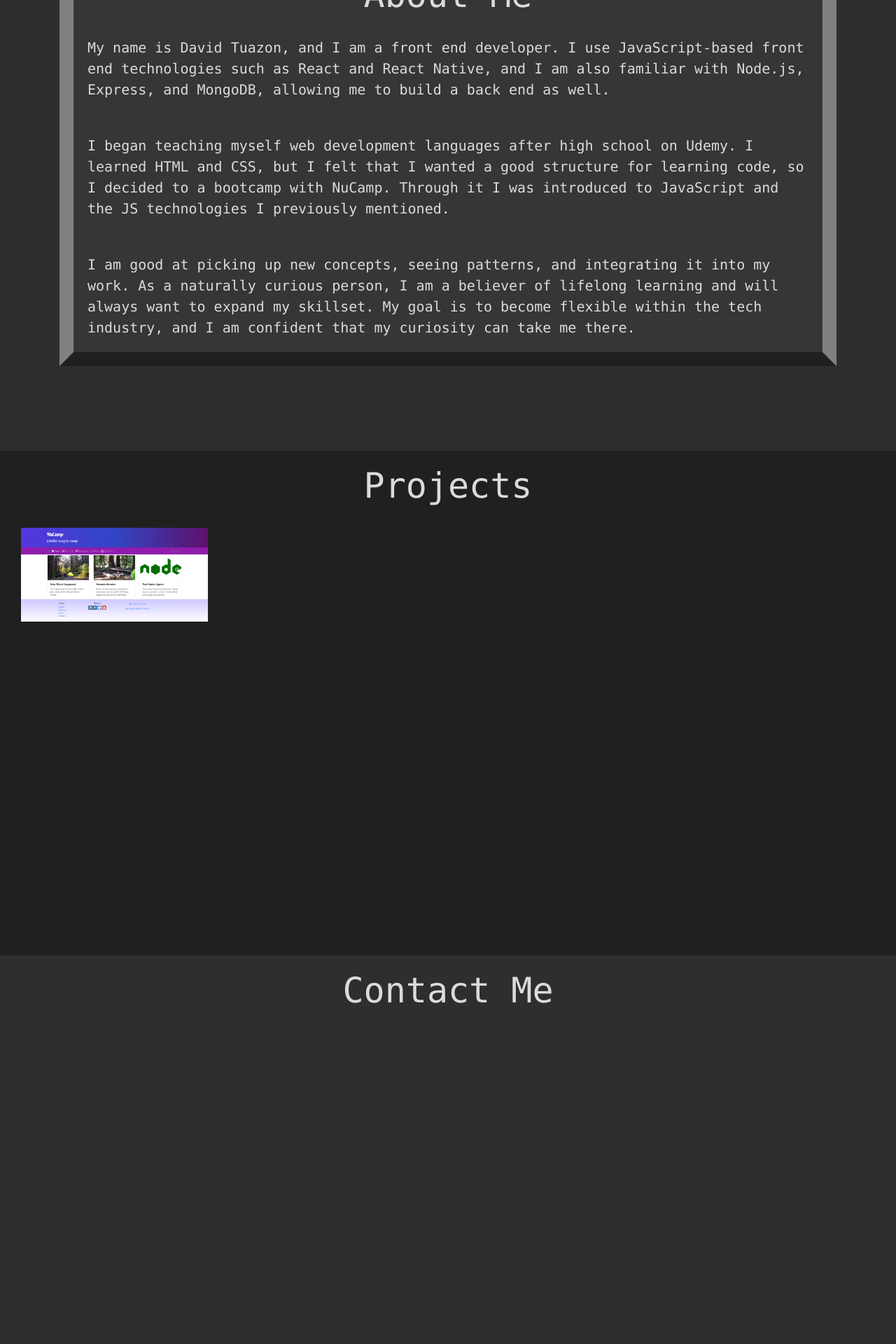
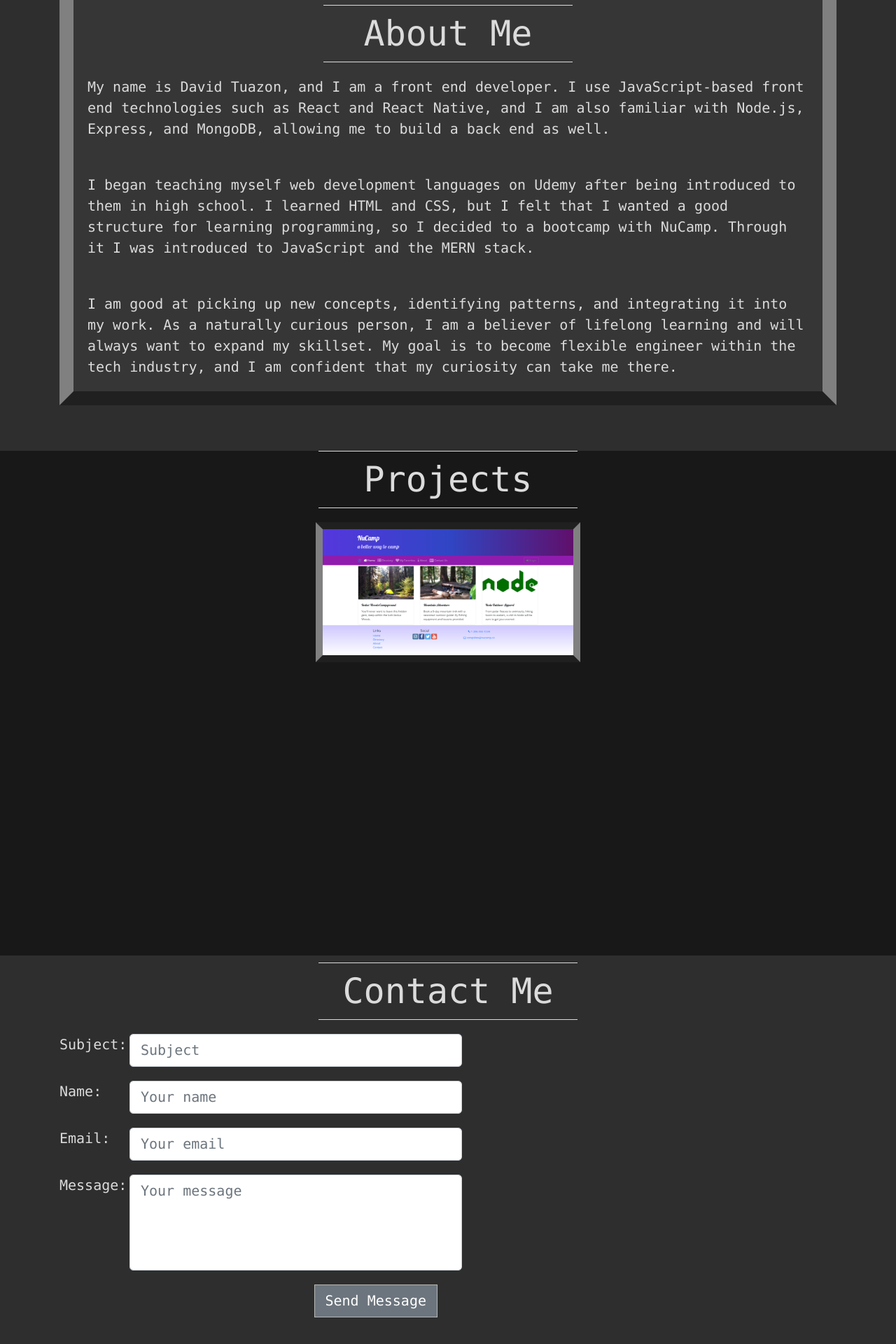
Before and after one commit to dvtuazon/portfoliowebsite, a React (Create React App) app: page /about in a window 1280 px wide. Shown: the part 874-2794 px from the top of the page at 70% size. Built offline with nearby package versions, Linux system fonts and the light colour scheme.

Commit message:
functioning contact form

```diff
--- a/package.json
+++ b/package.json
@@ -5,6 +5,7 @@
   "dependencies": {
     "bootstrap": "4.5.2",
     "bootstrap-social": "5.1.1",
+    "emailjs-com": "^2.6.4",
     "font-awesome": "4.7.0",
     "prop-types": "15.7.2",
     "react": "^16.13.1",
--- a/src/App.css
+++ b/src/App.css
@@ -130,7 +130,7 @@ body {
 }
 
 .dark-bg {
-  background-color:rgb(32, 32, 32);
+  background-color:rgb(24, 24, 24);
 }
 
 .big-text {
@@ -156,6 +156,18 @@ body {
 }
 
 .container-2 {
+  min-height: calc(100vh - 89px);
+  display: -webkit-box;
+  display: -webkit-flex;
+  display: -ms-flexbox;
+  display: flex;
+  -webkit-box-align: center;
+  -webkit-align-items: center;
+  -ms-flex-align: center;
+  align-items: center;
+}
+
+.container-3 {
   min-height: calc(100vh - 79px);
 }
 
@@ -189,12 +201,29 @@ body {
 }
 
 .title {
-  padding: 20px;
+  padding-top: 10px;
+  padding-bottom: 10px;
+  margin-top: 10px;
+  margin-bottom: 20px;
+  border-top: rgb(219, 219, 219) solid 1px;
+  border-bottom: rgb(219, 219, 219) solid 1px;
 }
 
-.center {
-  display: flex;
-  flex-direction: column;
-  justify-content: center;
-  align-items: center;
+textarea {
+  resize: none;
 }
+
+.project-pic {
+  border: 10px solid;
+  border-color: rgb(32, 32, 32) rgb(128, 128, 128);
+  transition: ease-in-out .2s all;
+}
+
+.project-pic:hover {
+  transform: scale(1.2);
+}
+
+.contact-bg {
+  background-image: url(speech-bubble.png);
+  background-repeat: no-repeat;
+}
--- a/src/components/AboutComponent.js
+++ b/src/components/AboutComponent.js
@@ -7,8 +7,8 @@ function About() {
     return (
         <Element id="about">
             <Container className="container-2">
-                <div className="home-text center">
-                    <h1 className="title text-center">About Me</h1>
+                <div className="home-text">
+                    <h1 className="title col-xs-12 col-md-4 offset-md-4 text-center">About Me</h1>
                     <p className="mx-3">
                         My name is David Tuazon, and I am a front end developer. I
                         use JavaScript-based front end technologies such as React and React
@@ -17,17 +17,17 @@ function About() {
                         </p>
                     <br />
                     <p className="mx-3">
-                        I began teaching myself web development languages after high school
-                        on Udemy. I learned HTML and CSS, but I felt that I wanted a good structure
-                        for learning code, so I decided to a bootcamp with NuCamp.
-                        Through it I was introduced to JavaScript and the JS technologies I
-                        previously mentioned.
+                        I began teaching myself web development languages on Udemy after being
+                        introduced to them in high school. I learned HTML and CSS, but I felt
+                        that I wanted a good structure for learning programming, so I decided
+                        to a bootcamp with NuCamp. Through it I was introduced to JavaScript
+                        and the MERN stack.
                         </p>
                     <br />
                     <p className="mx-3">
-                        I am good at picking up new concepts, seeing patterns, and integrating it
+                        I am good at picking up new concepts, identifying patterns, and integrating it
                         into my work. As a naturally curious person, I am a believer of lifelong learning
-                        and will always want to expand my skillset. My goal is to become flexible
+                        and will always want to expand my skillset. My goal is to become flexible engineer
                         within the tech industry, and I am confident that my curiosity can
                         take me there.
                     </p>
--- a/src/components/ContactComponent.js
+++ b/src/components/ContactComponent.js
@@ -1,14 +1,51 @@
 import React, { useState } from 'react';
-import { Container, Row, Col, Breadcrumb, BreadcrumbItem, Button } from 'reactstrap';
+import { Container, Row, Col, Breadcrumb, BreadcrumbItem, Button,
+    Form, FormGroup, Label, Input, FormText } from 'reactstrap';
 import { Link } from 'react-router-dom';
 import * as Scroll from 'react-scroll';
 import { Element } from 'react-scroll';
+import emailjs from 'emailjs-com';
+import { nominalTypeHack } from 'prop-types';
 
 function Contact() {
+
+    function sendEmail(e) {
+        e.preventDefault();
+
+        emailjs.sendForm('service_2pk891g', 'template_vpj3i8f', e.target, 'user_UknWbXIUmDpP0zlmK3bJu')
+            .then((result) => {
+                console.log(result.text);
+            }, (error) => {
+                console.log(error.text);
+            });
+            e.target.reset();
+    }
+
     return (
         <Element id="contact">
-            <Container className="container-2 text-center">
-                <h1 className="title">Contact Me</h1>
+            <Container className="container-3 text-center">
+                <h1 className="title col-xs-12 col-md-4 offset-md-4">Contact Me</h1>
+                <Form onSubmit={sendEmail}>
+                    <FormGroup className="row my-3">
+                        <Label for="subject" className="col-xs-12 col-md-1 text-left">Subject:</Label>
+                        <Input type="text" name="subject" id="subject" className="col-xs-12 col-md-5 mx-3" placeholder="Subject" />
+                    </FormGroup>
+                    <FormGroup className="row my-3">
+                        <Label for="name" className="col-xs-12 col-md-1 text-left">Name:</Label>
+                        <Input type="text" name="name" id="name" className="col-xs-12 col-md-5 mx-3" placeholder="Your name" />
+                    </FormGroup>
+                    <FormGroup className="row my-3">
+                        <Label for="email" className="col-xs-12 col-md-1 text-left">Email:</Label>
+                        <Input type="email" name="email" id="email" className="col-xs-12 col-md-5 mx-3" placeholder="Your email" />
+                    </FormGroup>
+                    <FormGroup className="row my-3">
+                        <Label for="message" className="col-xs-12 col-md-1 text-left">Message:</Label>
+                        <Input type="textarea" rows="4" name="message" id="message" className="col-xs-12 col-md-5 mx-3" placeholder="Your message" />
+                    </FormGroup>
+                    <div className="col-xs-12 col-md-6 text-right">
+                        <Button type="submit">Send Message</Button>
+                    </div>
+                </Form>
             </Container>
         </Element>
     )
--- a/src/components/HeaderComponent.js
+++ b/src/components/HeaderComponent.js
@@ -1,7 +1,8 @@
 import React, { useState, useRef } from 'react';
 import { Container, Row, Col } from 'reactstrap';
 import { Nav, Navbar, NavbarBrand, NavLink, NavbarToggler, Collapse, NavItem, Jumbotron } from 'reactstrap';
-import { Link } from 'react-scroll';
+import * as Scroll from 'react-scroll';
+import { Link, animateScroll as scroll, scrollSpy, scroller } from 'react-scroll';
 
 function Header() {
     const [isOpen, setIsOpen] = useState(false);
@@ -9,6 +10,10 @@ function Header() {
     const toggleNavbar = () => setIsOpen(!isOpen);
 
     const closeNav = () => setIsOpen(false);
+
+    const scroll = Scroll.animateScroll;
+
+    const scrollToTop = () => scroll.scrollToTop();
 
     return (
         <>
@@ -50,7 +55,11 @@ function Header() {
                 </Col>
                 <Col>
                     <Nav>
-                        <NavItem className="ml-auto">David Tuazon</NavItem>
+                        <NavItem className="ml-auto">
+                            <Link to="home" className="link" offset={-140} smooth>
+                                David Tuazon
+                            </Link>
+                        </NavItem>
                     </Nav>
                 </Col>
             </Navbar>
--- a/src/components/HomeComponent.js
+++ b/src/components/HomeComponent.js
@@ -2,9 +2,11 @@ import React, { useState } from 'react';
 import { Container, Row, Col } from 'reactstrap';
 import { Link } from 'react-scroll';
 import profilepic from '../profilepic.jpg';
+import { Element } from 'react-scroll';
 
 function Home() {
     return (
+        <Element id="home">
             <Container className="container-home dark-bg px-5" fluid>
                 <Row className="pt-5">
                     <Col xs="12" xl="4" className="text-center">
@@ -27,6 +29,7 @@ function Home() {
                     </Col>
                 </Row>
             </Container>
+        </Element>
     );
 }
 
--- a/src/components/ProjectsComponent.js
+++ b/src/components/ProjectsComponent.js
@@ -9,11 +9,13 @@ import nucamppic from '../nucamppic.png';
 function Projects() {
     return (
         <Element id="projects">
-            <Container className="dark-bg container-2 text-center" fluid>
-                <h1 className="title">Projects</h1>
-                    <Col xs="12" md="2">
-                        <img src={nucamppic} width="150%" />
+            <Container className="dark-bg container-3" fluid>
+                <Container className="text-center">
+                    <h1 className="title col-xs-12 col-md-4 offset-md-4">Projects</h1>
+                    <Col>
+                        <img src={nucamppic} height="200" className="project-pic" />
                     </Col>
+                </Container>
             </Container>
         </Element>
     )
```
Also changed, not shown: 1 other file (tests, documents, lock files or other folders). Lines whose indentation alone changed are shown as unchanged.
